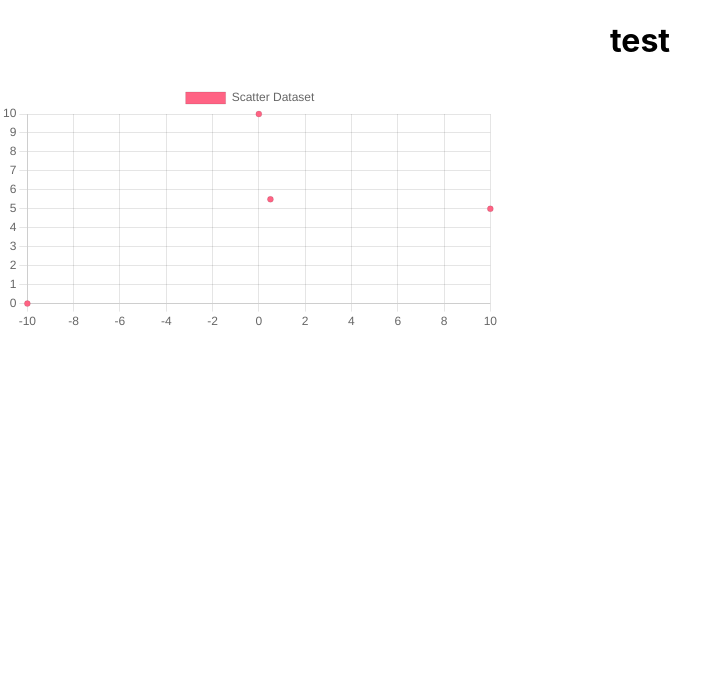
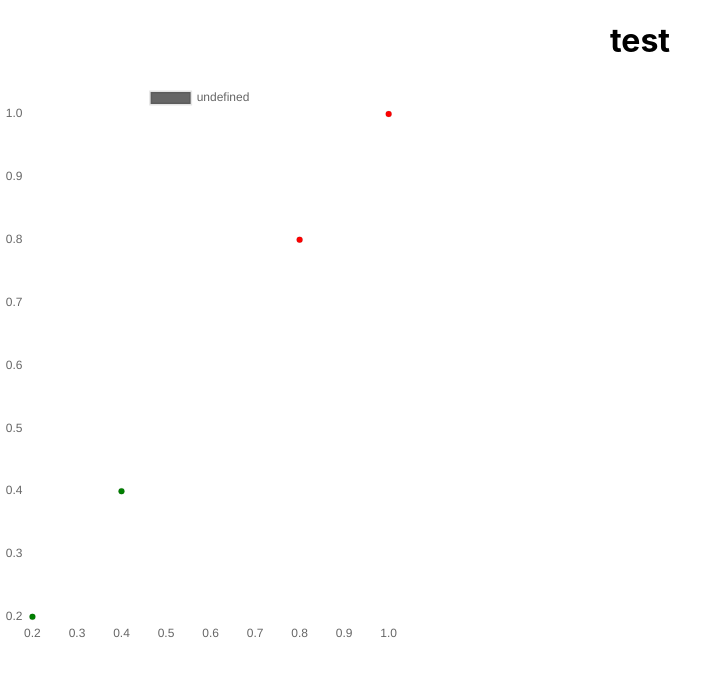
Before and after one commit to pawutj/true_startup_front, a React (Create React App) app: page / in a window 1280 px wide. Shown: the top 676 px of the page, without its empty margins (0-727 px from the left). Built offline with nearby package versions, Linux system fonts and the light colour scheme.

Commit message:
Add Scatter , Fix Size

```diff
--- a/package.json
+++ b/package.json
@@ -6,9 +6,9 @@
     "@testing-library/jest-dom": "^5.11.4",
     "@testing-library/react": "^11.1.0",
     "@testing-library/user-event": "^12.1.10",
-    "chart.js": "^3.5.1",
+    "chart.js": "2.9.4",
     "react": "^17.0.2",
-    "react-chartjs-2": "^3.0.4",
+    "react-chartjs-2": "2.11.1",
     "react-dom": "^17.0.2",
     "react-scripts": "4.0.3",
     "web-vitals": "^1.0.1"
--- a/src/App.js
+++ b/src/App.js
@@ -1,31 +1,31 @@
 import logo from "./logo.svg";
 import "./App.css";
 import TestChart from "./TestChart";
-import Scatter from "./Scatter";
+import ScatterComponent from "./ScatterComponent";
 
+const color2 = "#2B3340";
 const data = {
   datasets: [
     {
-      label: "Scatter Dataset",
       data: [
         {
-          x: -10,
-          y: 0,
+          x: 1,
+          y: 1,
         },
         {
-          x: 0,
-          y: 10,
+          x: 0.8,
+          y: 0.8,
         },
         {
-          x: 10,
-          y: 5,
+          x: 0.4,
+          y: 0.4,
         },
         {
-          x: 0.5,
-          y: 5.5,
+          x: 0.2,
+          y: 0.2,
         },
       ],
-      backgroundColor: "rgb(255, 99, 132)",
+      backgroundColor: ["red", "red", "green", "green"],
     },
   ],
 };
@@ -34,9 +34,9 @@ function App() {
   return (
     <div className="App">
       <h1>test</h1>
-      <div style={{ width: 500 }}>
+      <div style={{ backgroundColor: { color2 }, width: 400, height: 650 }}>
         {" "}
-        <Scatter data={data} />
+        <ScatterComponent data={data} />
       </div>
     </div>
   );
--- a/src/Scatter.js
+++ b/src/ScatterComponent.js
@@ -1,10 +1,9 @@
 import React from "react";
 import { Bar, Scatter } from "react-chartjs-2";
 
-const data = {
+const dataMock = {
   datasets: [
     {
-      label: "Scatter Dataset",
       data: [
         {
           x: -10,
@@ -34,16 +33,15 @@ function ScatterComponent({ data }) {
       <Scatter
         data={data}
         options={{
-          title: {
-            display: true,
-            text: "Average Rainfall per month",
-            fontSize: 20,
+          scales: {
+            xAxes: [{ gridLines: { display: false } }],
+            yAxes: [{ gridLines: { display: false } }],
           },
-          legend: {
-            display: true,
-            position: "right",
-          },
+          maintainAspectRatio: true,
+          responsive: true,
         }}
+        width={460}
+        height={650}
       />
     </div>
   );
```
Also changed, not shown: 1 other file (tests, documents, lock files or other folders).
